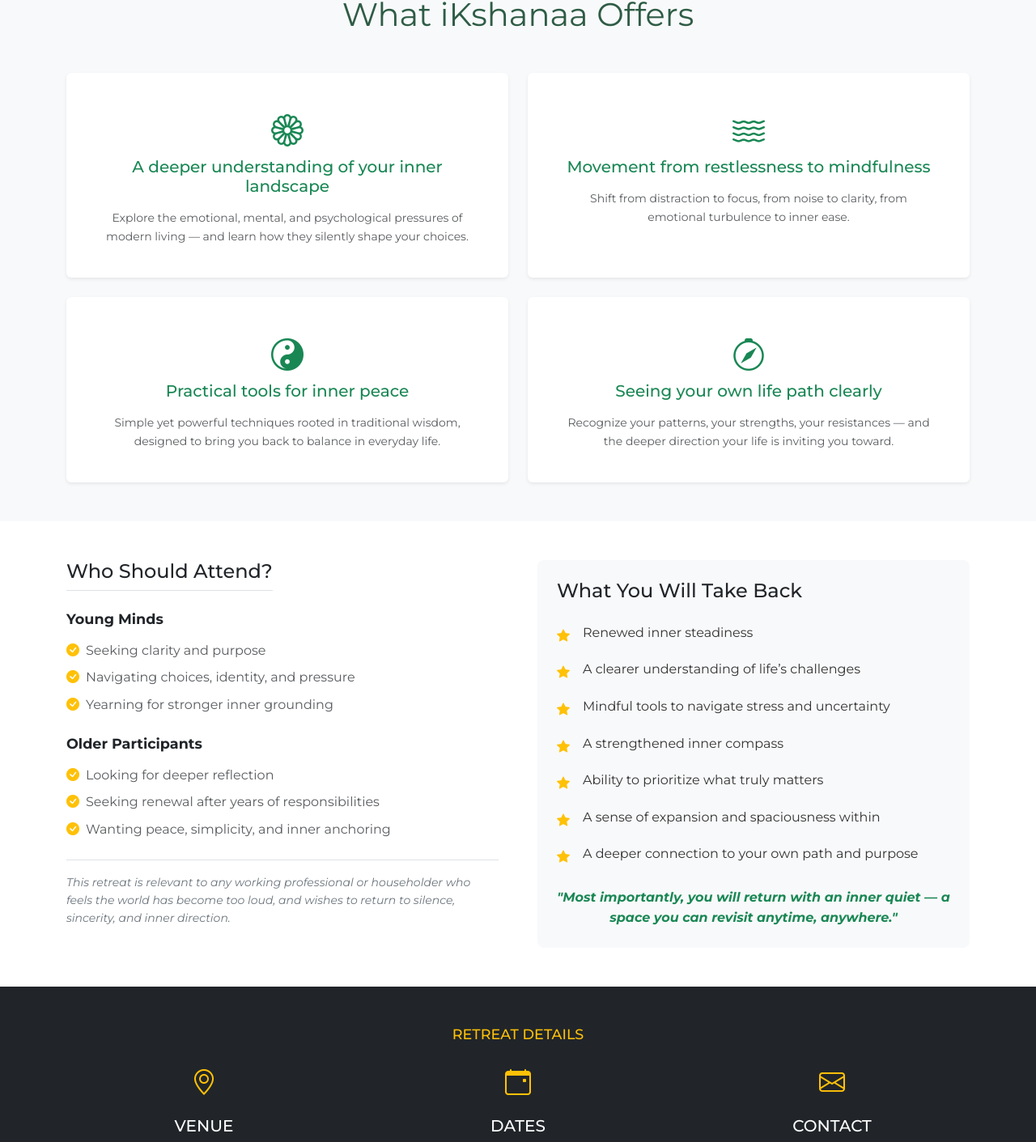
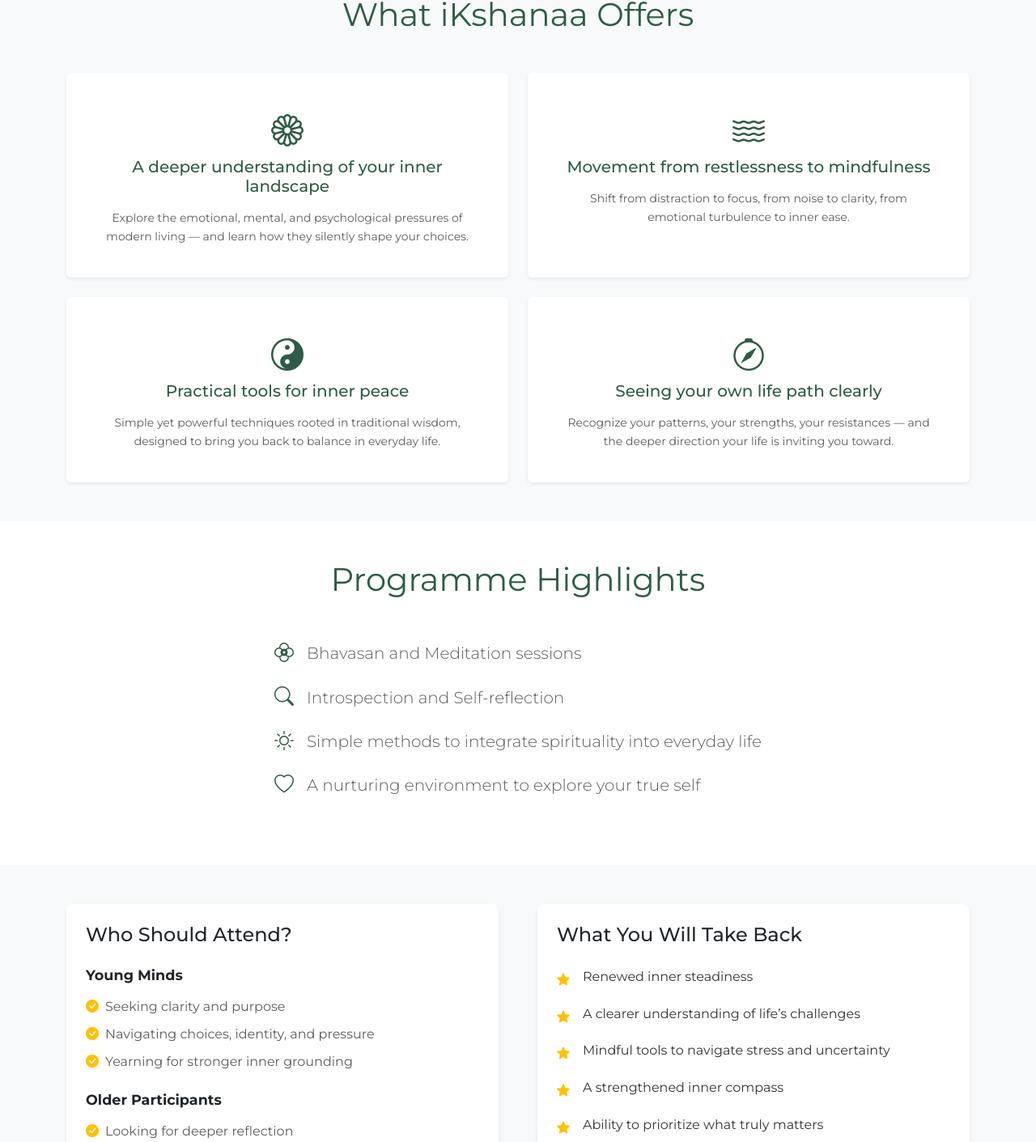
Before and after one commit to Markandeya/maashreeaum.org, an Angular app: page /ikshanaa in a window 1280 px wide. Shown: the part 1076-2487 px from the top of the page at 81% size. Built offline with nearby package versions, Linux system fonts and the light colour scheme; a web font is replaced by a local one.

Commit message:
feat: Add Ikshanaa program highlights, refine page styling, and update navigation link.

```diff
--- a/src/app/components/header/header.html
+++ b/src/app/components/header/header.html
@@ -21,7 +21,7 @@
             (click)="closeMenu()">SHREEJASHRAM</a>
         </li>
         <li class="nav-item">
-          <a class="nav-link px-0 text-center" routerLink="/wip" routerLinkActive="active"
+          <a class="nav-link px-0 text-center" routerLink="/ikshanaa" routerLinkActive="active"
             (click)="closeMenu()">IKSHANAA</a>
         </li>
         <li class="nav-item dropdown" routerLinkActive="active">
--- a/src/app/pages/ikshanaa/ikshanaa.component.html
+++ b/src/app/pages/ikshanaa/ikshanaa.component.html
@@ -46,8 +46,8 @@
                 <div class="col-md-6">
                     <div class="card h-100 border-0 shadow-sm p-4">
                         <div class="card-body text-center">
-                            <i class="bi bi-flower1 text-success fs-1 mb-3"></i>
-                            <h5 class="card-title text-success mb-3">A deeper understanding of your inner landscape</h5>
+                            <i class="bi bi-flower1 text-green fs-1 mb-3"></i>
+                            <h5 class="card-title text-green mb-3">A deeper understanding of your inner landscape</h5>
                             <p class="card-text text-muted small">Explore the emotional, mental, and psychological
                                 pressures of modern living — and learn how they silently shape your choices.</p>
                         </div>
@@ -56,8 +56,8 @@
                 <div class="col-md-6">
                     <div class="card h-100 border-0 shadow-sm p-4">
                         <div class="card-body text-center">
-                            <i class="bi bi-water text-success fs-1 mb-3"></i>
-                            <h5 class="card-title text-success mb-3">Movement from restlessness to mindfulness</h5>
+                            <i class="bi bi-water text-green fs-1 mb-3"></i>
+                            <h5 class="card-title text-green mb-3">Movement from restlessness to mindfulness</h5>
                             <p class="card-text text-muted small">Shift from distraction to focus, from noise to
                                 clarity, from emotional turbulence to inner ease.</p>
                         </div>
@@ -66,8 +66,8 @@
                 <div class="col-md-6">
                     <div class="card h-100 border-0 shadow-sm p-4">
                         <div class="card-body text-center">
-                            <i class="bi bi-yin-yang text-success fs-1 mb-3"></i>
-                            <h5 class="card-title text-success mb-3">Practical tools for inner peace</h5>
+                            <i class="bi bi-yin-yang text-green fs-1 mb-3"></i>
+                            <h5 class="card-title text-green mb-3">Practical tools for inner peace</h5>
                             <p class="card-text text-muted small">Simple yet powerful techniques rooted in traditional
                                 wisdom, designed to bring you back to balance in everyday life.</p>
                         </div>
@@ -76,8 +76,8 @@
                 <div class="col-md-6">
                     <div class="card h-100 border-0 shadow-sm p-4">
                         <div class="card-body text-center">
-                            <i class="bi bi-compass text-success fs-1 mb-3"></i>
-                            <h5 class="card-title text-success mb-3">Seeing your own life path clearly</h5>
+                            <i class="bi bi-compass text-green fs-1 mb-3"></i>
+                            <h5 class="card-title text-green mb-3">Seeing your own life path clearly</h5>
                             <p class="card-text text-muted small">Recognize your patterns, your strengths, your
                                 resistances — and the deeper direction your life is inviting you toward.</p>
                         </div>
@@ -86,18 +86,49 @@
             </div>
         </div>
     </section>
+    <!-- Highlights Section -->
+    <section class="py-5 bg-white highlights-section">
+        <div class="container text-center">
+            <h2 class="section-title mb-5">Programme Highlights</h2>
+            <div class="row justify-content-center">
+                <div class="col-lg-8">
+                    <ul class="list-unstyled d-inline-block text-start">
+                        <li class="mb-3 d-flex align-items-center">
+                            <i class="bi bi-flower2 text-green fs-4 me-3"></i>
+                            <span class="lead mb-0 text-muted">Bhavasan and Meditation sessions</span>
+                        </li>
+                        <li class="mb-3 d-flex align-items-center">
+                            <i class="bi bi-search text-green fs-4 me-3"></i>
+                            <span class="lead mb-0 text-muted">Introspection and Self-reflection</span>
+                        </li>
+                        <li class="mb-3 d-flex align-items-center">
+                            <i class="bi bi-brightness-high text-green fs-4 me-3"></i>
+                            <span class="lead mb-0 text-muted">Simple methods to integrate spirituality into everyday
+                                life</span>
+                        </li>
+                        <li class="mb-3 d-flex align-items-center">
+                            <i class="bi bi-heart text-green fs-4 me-3"></i>
+                            <span class="lead mb-0 text-muted">A nurturing environment to explore your true self</span>
+                        </li>
+                    </ul>
+                </div>
+            </div>
+        </div>
+    </section>
 
     <!-- Who Should Attend & Outcomes -->
-    <section class="py-5 bg-white">
+    <section class="py-5 bg-light">
         <div class="container">
-            <div class="row g-5 align-items-start">
+            <div class="row g-5">
                 <!-- Who Should Attend -->
                 <div class="col-lg-6">
-                    <h3 class="h4 mb-4 text-dark border-bottom pb-2 d-inline-block">Who Should Attend?</h3>
+                    <div class="bg-white p-4 rounded-3 h-100 shadow-sm">
+                        <h3 class="h4 mb-4 text-dark">Who Should Attend?</h3>
                         <div class="mb-4">
                             <h6 class="fw-bold text-dark mb-3">Young Minds</h6>
                             <ul class="list-unstyled text-muted">
-                            <li class="mb-2"><i class="bi bi-check-circle-fill me-2 text-warning"></i>Seeking clarity
+                                <li class="mb-2"><i class="bi bi-check-circle-fill me-2 text-warning"></i>Seeking
+                                    clarity
                                     and purpose</li>
                                 <li class="mb-2"><i class="bi bi-check-circle-fill me-2 text-warning"></i>Navigating
                                     choices, identity, and pressure</li>
@@ -108,9 +139,11 @@
                         <div>
                             <h6 class="fw-bold text-dark mb-3">Older Participants</h6>
                             <ul class="list-unstyled text-muted">
-                            <li class="mb-2"><i class="bi bi-check-circle-fill me-2 text-warning"></i>Looking for deeper
+                                <li class="mb-2"><i class="bi bi-check-circle-fill me-2 text-warning"></i>Looking for
+                                    deeper
                                     reflection</li>
-                            <li class="mb-2"><i class="bi bi-check-circle-fill me-2 text-warning"></i>Seeking renewal
+                                <li class="mb-2"><i class="bi bi-check-circle-fill me-2 text-warning"></i>Seeking
+                                    renewal
                                     after years of responsibilities</li>
                                 <li class="mb-2"><i class="bi bi-check-circle-fill me-2 text-warning"></i>Wanting peace,
                                     simplicity, and inner anchoring</li>
@@ -121,10 +154,11 @@
                             become too loud, and wishes to return to silence, sincerity, and inner direction.
                         </p>
                     </div>
+                </div>
 
                 <!-- Taking Back -->
                 <div class="col-lg-6">
-                    <div class="bg-light p-4 rounded-3 h-100">
+                    <div class="bg-white p-4 rounded-3 h-100 shadow-sm">
                         <h3 class="h4 mb-4 text-dark">What You Will Take Back</h3>
                         <ul class="list-unstyled">
                             <li class="mb-3 d-flex align-items-start">
@@ -157,7 +191,7 @@
                             </li>
                         </ul>
                         <div class="text-center mt-4">
-                            <p class="fw-bold text-success fst-italic">
+                            <p class="fw-bold text-green fst-italic">
                                 "Most importantly, you will return with an inner quiet — a space you can revisit
                                 anytime, anywhere."
                             </p>
@@ -200,7 +234,7 @@
             <div class="row justify-content-center">
                 <div class="col-lg-8">
                     <div class="card shadow border-0 overflow-hidden">
-                        <div class="card-header bg-success text-white text-center py-4">
+                        <div class="card-header bg-green text-white text-center py-4">
                             <h3 class="mb-0">Ready to Discover Your True Self?</h3>
                             <p class="mb-0 mt-2 text-white-50">Fill out the form below to register</p>
                         </div>
@@ -284,10 +318,8 @@
 
                                     <!-- Submit Button -->
                                     <div class="col-12 mt-4">
-                                        <button type="submit"
-                                            class="btn btn-success w-100 py-3 fw-bold letter-spacing-1"
-                                            [disabled]="isSubmitting"
-                                            style="background-color: #2e5c46; border-color: #2e5c46;">
+                                        <button type="submit" class="btn btn-cta w-100 py-3 fw-bold letter-spacing-1"
+                                            [disabled]="isSubmitting" [disabled]="isSubmitting">
                                             <span *ngIf="!isSubmitting">REGISTER NOW</span>
                                             <span *ngIf="isSubmitting" class="spinner-border spinner-border-sm me-2"
                                                 role="status" aria-hidden="true"></span>
--- a/src/app/pages/ikshanaa/ikshanaa.component.scss
+++ b/src/app/pages/ikshanaa/ikshanaa.component.scss
@@ -57,6 +57,40 @@
 .highlight {
     color: #d4a574;
     font-weight: 600;
+}
+
+.text-green {
+    color: #2e5c46 !important;
+}
+
+.bg-green {
+    background-color: #2e5c46 !important;
+}
+
+// CTA Button - Elegant Green with Gold accent
+// Flows matches the page theme (Green) but the Gold border adds a premium touch to attract clicks
+.btn-cta {
+    background-color: #2e5c46;
+    color: #ffffff;
+    transition: all 0.3s ease;
+    font-weight: 700;
+
+    &:hover {
+        background-color: #d4a574;
+        border-color: #d4a574;
+        color: #2e5c46;
+        transform: translateY(-2px);
+        box-shadow: 0 4px 12px rgba(46, 92, 70, 0.3);
+    }
+
+    &:disabled {
+        background-color: #7a9689;
+        border-color: #7a9689;
+        color: #e0e0e0;
+        cursor: not-allowed;
+        box-shadow: none;
+        transform: none;
+    }
 }
 
 
@@ -167,4 +201,14 @@
     .section-title {
         font-size: 2rem;
     }
+
+    .highlights-section {
+        .lead {
+            font-size: 1rem !important; // Standard size for mobile readability
+        }
+
+        i {
+            font-size: 1.25rem !important; // Smaller icons to match text
+        }
+    }
 }
```
Lines whose indentation alone changed are shown as unchanged.
